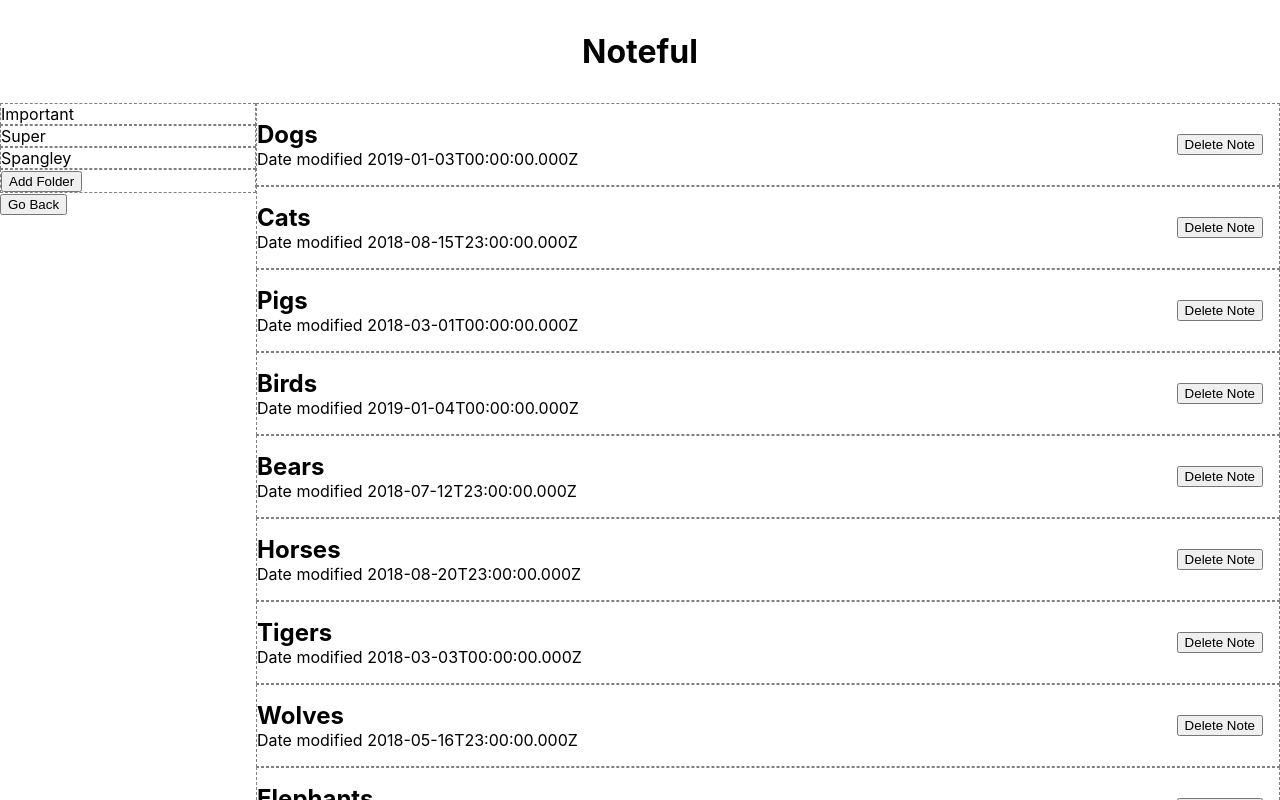
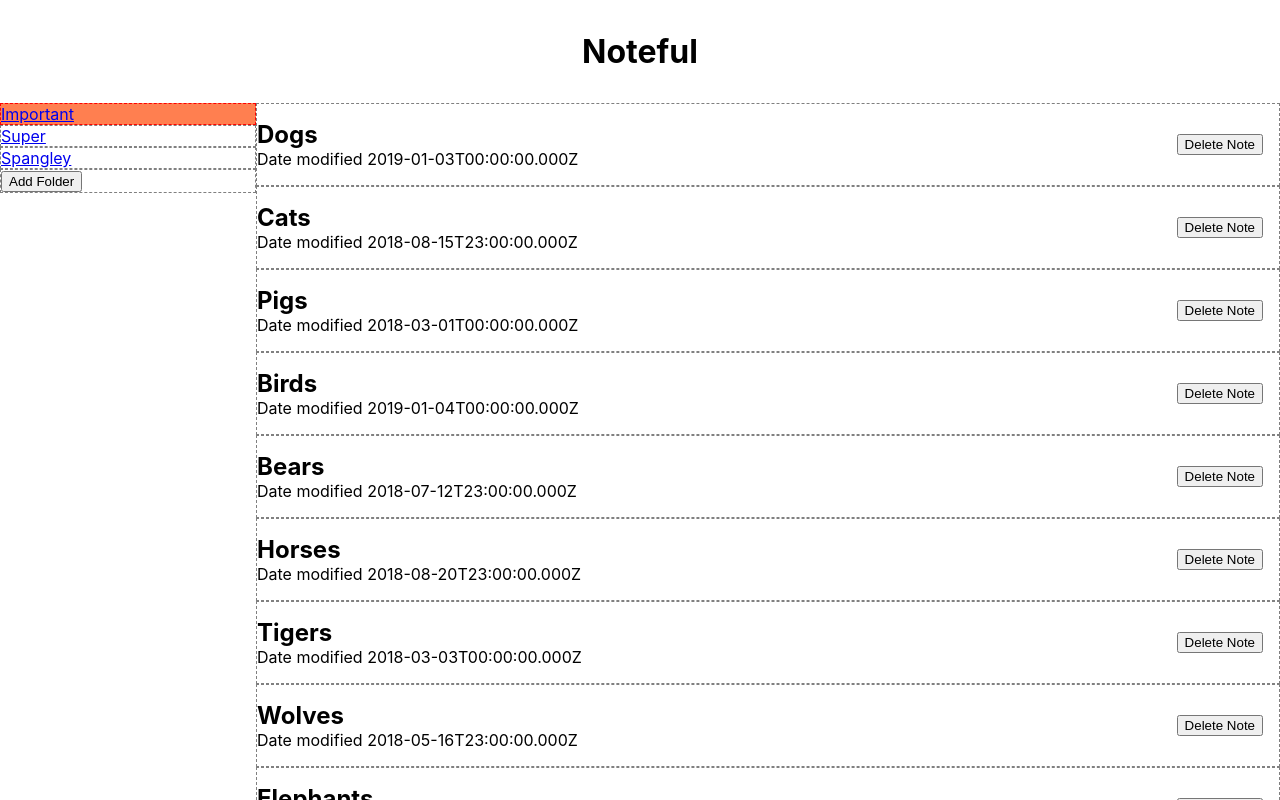
Before and after one commit to thinkful-ei-macaw/noteful-app-km, a React (Create React App) app: page /folder/b0715efe-ffaf-11e8-8eb2-f2801f1b9fd1 in a window 1280 px wide. Shown: the top 800 px of the page. Built offline with nearby package versions, Linux system fonts and the light colour scheme.

Commit message:
Created routes for Sidebar component and children

```diff
--- a/package.json
+++ b/package.json
@@ -8,6 +8,7 @@
     "@testing-library/user-event": "^7.2.1",
     "react": "^16.13.0",
     "react-dom": "^16.13.0",
+    "react-router-dom": "^5.1.2",
     "react-scripts": "^3.4.0"
   },
   "scripts": {
--- a/src/App.css
+++ b/src/App.css
@@ -10,6 +10,11 @@ ul {
 
 li {
   border: 1px dashed grey;
+}
+
+li.active {
+  border: 1px dashed red;
+  background-color: coral;
 }
 
 .sidebar {
--- a/src/App.js
+++ b/src/App.js
@@ -10,7 +10,7 @@ class App extends React.Component {
   render() {
     return (
       <main>
-        <Sidebar folders={this.state.folders}/>
+        <Sidebar data={this.state}/>
         <Content notes={this.state.notes}/>
       </main>
     );
--- a/src/Components/Folder.js
+++ b/src/Components/Folder.js
@@ -1,10 +1,12 @@
 import React from 'react';
+import { Link } from 'react-router-dom';
 
 class Folder extends React.Component {
   render(){
-    // this.props.id
     return (
-      <li>{this.props.name}</li>
+      <li className={this.props.active ? 'active' : ''}>
+        <Link to={"/folder/" + this.props.id}>{this.props.name}</Link>
+      </li>
     );
   }
 }
--- a/src/Components/FolderList.js
+++ b/src/Components/FolderList.js
@@ -3,8 +3,12 @@ import Folder from './Folder';
 
 class FolderList extends React.Component {
   render() {
+
+    console.log(this.props)
+    const id = this.props.match.params.id || null;
+
     const folders = this.props.folders.map(folder => (
-      <Folder key={folder.id} id={folder.id} name={folder.name} />
+      <Folder key={folder.id} id={folder.id} active={folder.id === id} name={folder.name} />
     ))
 
     return (
--- a/src/Components/SelectedFolder.js
+++ b/src/Components/SelectedFolder.js
@@ -3,10 +3,15 @@ import React from 'react';
 class SelectedFolder extends React.Component {
 
     render() {
+      console.log(this.props)
+
+      let note = this.props.data.notes.find(n => n.id === this.props.match.params.id);
+      let folder = this.props.data.folders.find(f => f.id === note.folderId);
+
       return (
         <article>
           <button>Go Back</button>
-          <h3>{this.props.folderName}</h3>
+          <h3>{folder.name}</h3>
         </article>
       )
     }
--- a/src/Components/Sidebar.js
+++ b/src/Components/Sidebar.js
@@ -1,4 +1,6 @@
 import React from 'react';
+import {Route, Switch} from 'react-router-dom';
+
 import FolderList from './FolderList';
 import SelectedFolder from './SelectedFolder';
 
@@ -7,8 +9,19 @@ class Sidebar extends React.Component {
     render() {
         return (
             <section className='sidebar'>
-                <FolderList folders={this.props.folders}/>
-                <SelectedFolder folderName="" />
+                <Switch>
+                    <Route path="/note/:id" render={props => (
+                        <SelectedFolder {...props} data={this.props.data} />
+                    )}/>
+
+                    <Route path="/folder/:id" render={props => (
+                        <FolderList {...props} folders={this.props.data.folders} />
+                    )} />
+
+                    <Route render={props => (
+                        <FolderList {...props} folders={this.props.data.folders} />
+                    )} />
+                </Switch>
             </section>
         )
     }
--- a/src/index.js
+++ b/src/index.js
@@ -1,6 +1,12 @@
 import React from 'react';
 import ReactDOM from 'react-dom';
+import { BrowserRouter } from 'react-router-dom';
+
 import './index.css';
 import App from './App';
 
-ReactDOM.render(<App />, document.getElementById('root'));
+ReactDOM.render(
+  <BrowserRouter>
+    <App />
+  </BrowserRouter>
+, document.getElementById('root'));
```
Also changed, not shown: 1 other file (tests, documents, lock files or other folders).
